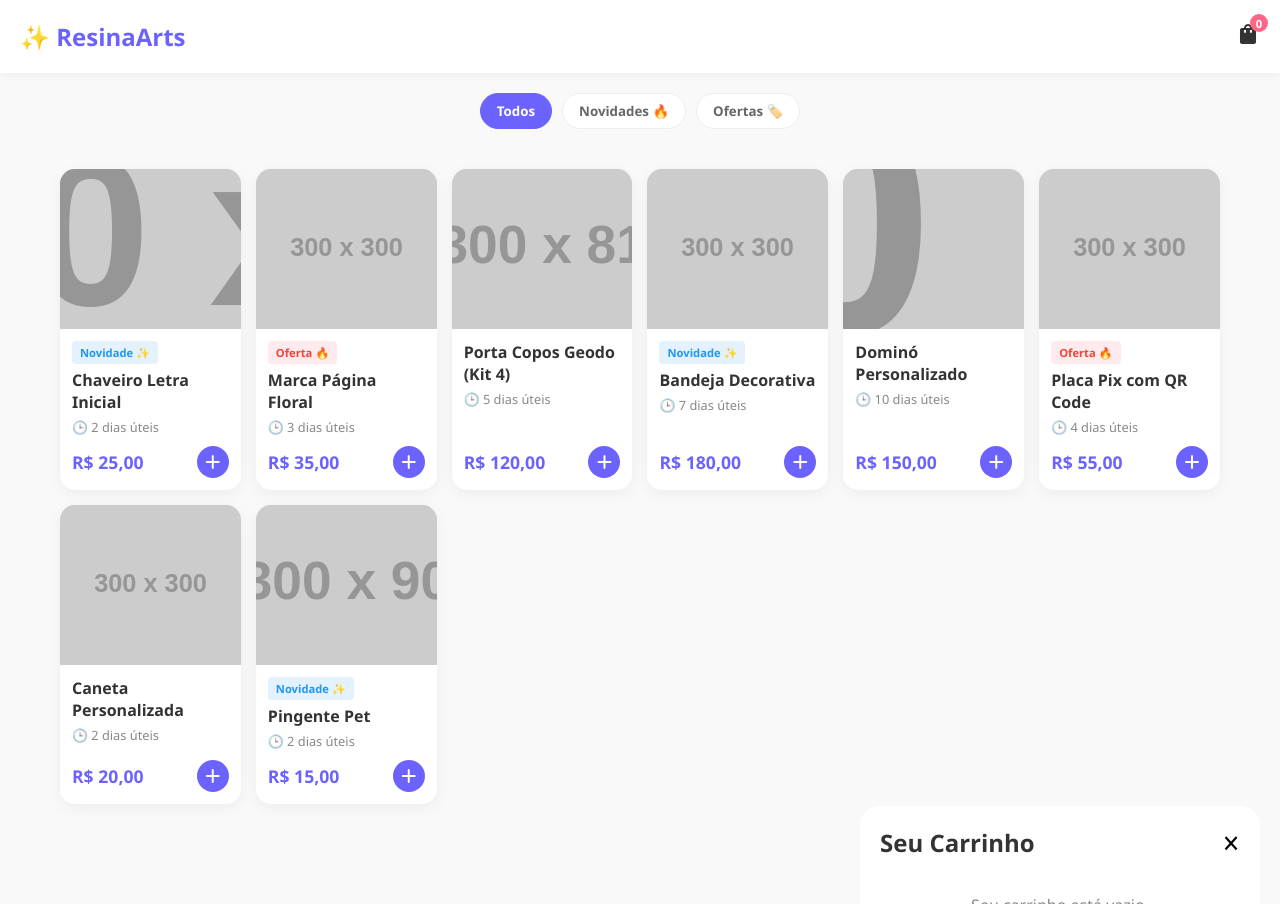
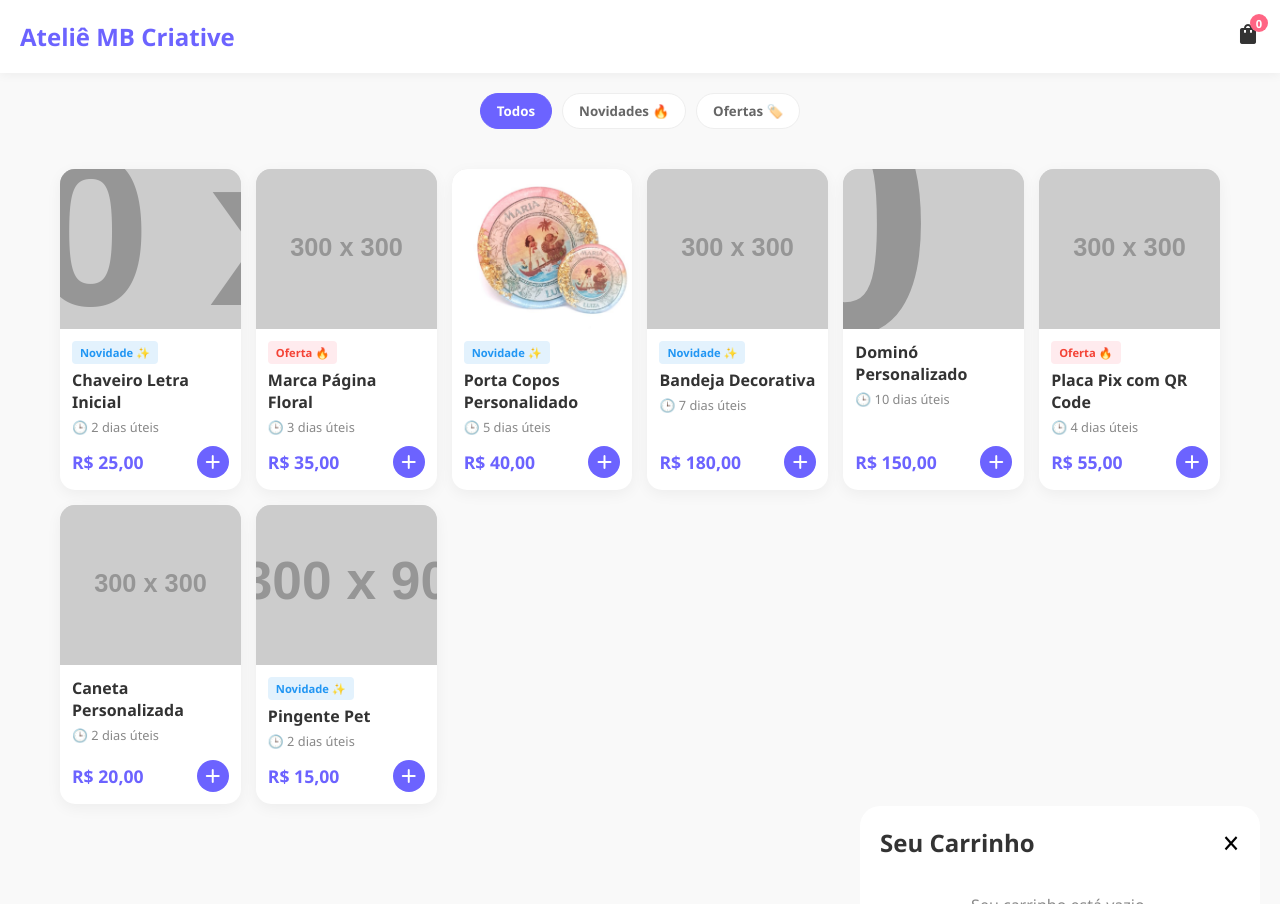
Before and after one commit to miguelpnetto/Ateli-MB-criative, a plain HTML site: page index.html in a window 1280 px wide. Drawn offline with Linux system fonts and the light colour scheme; placeholder pictures from the web are drawn by us.

Commit message:
Inserindo a primeira imagem de um produto.

```diff
--- a/index.html
+++ b/index.html
@@ -12,7 +12,7 @@
 <body>
 
     <header>
-        <div class="logo">✨ ResinaArts</div>
+        <div class="logo">Ateliê MB Criative</div>
         <div class="cart-icon" onclick="toggleCart()">
             <span class="material-icons-round">shopping_bag</span>
             <span class="cart-count" id="cart-count">0</span>
--- a/script.js
+++ b/script.js
@@ -19,11 +19,11 @@ const produtos = [
     },
     {
         id: 3,
-        nome: "Porta Copos Geodo (Kit 4)",
-        preco: 120.00,
+        nome: "Porta Copos Personalidado",
+        preco: 40.00,
         prazo: "5 dias úteis",
-        tipo: "normal",
-        img: "https://via.placeholder.com/300/81C784/FFFFFF?text=Porta+Copos"
+        tipo: "novidade",
+        img: "img/porta-copo-personalizado.jpeg"
     },
     {
         id: 4,
```
Also changed, not shown: img/porta-copo-personalizado.jpeg (added).
